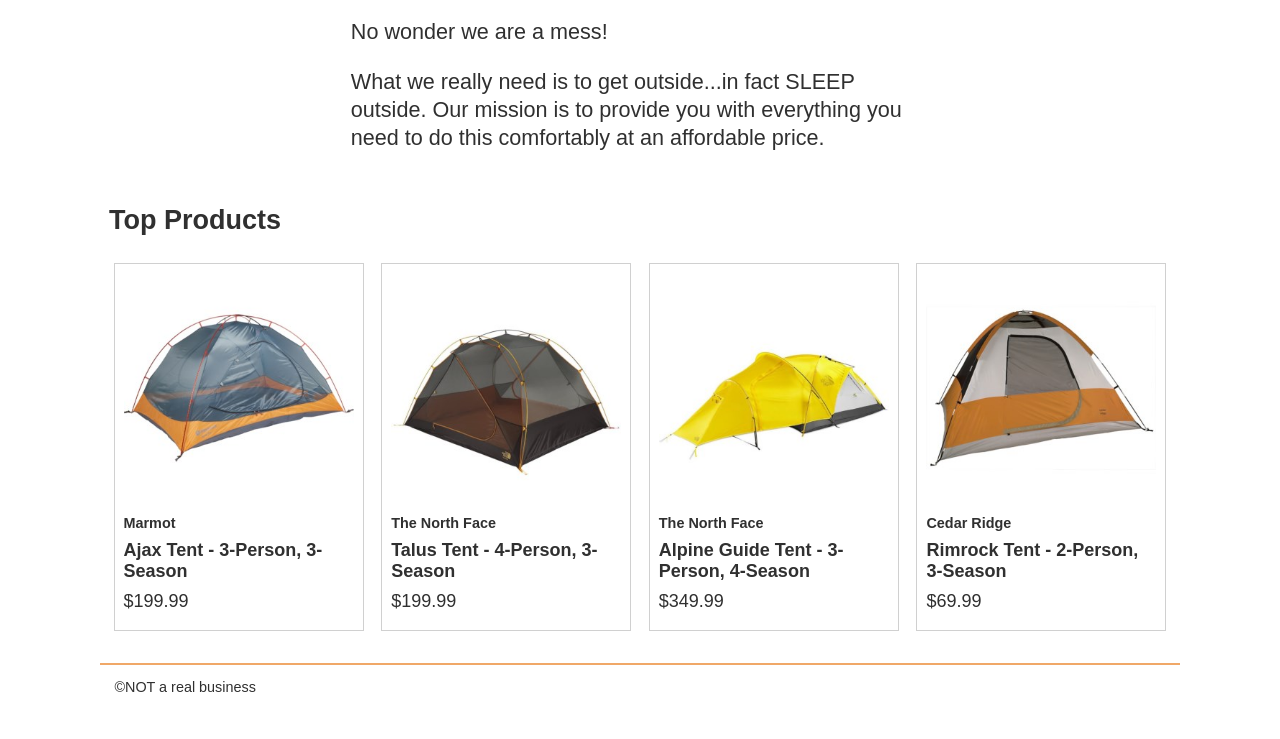
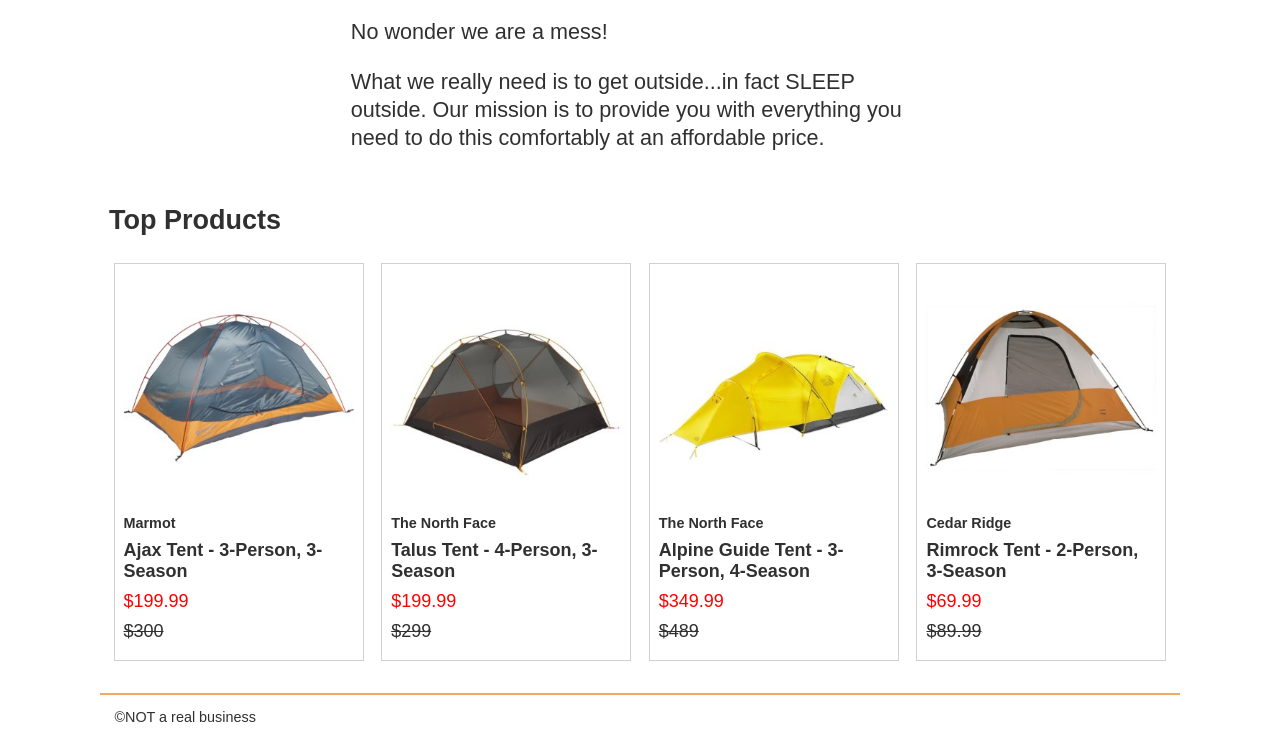
Before and after one commit to myjoshem/WDD330-FinalProject, a website built with Vite: page src/index.html in a window 1280 px wide. Shown: the part 469-1208 px from the top of the page. Before the commit the page ends 1178 px from the top, so only its background shows below. Built offline with nearby package versions, Linux system fonts and the light colour scheme.

Commit message:
added discounts to both product pages

```diff
--- a/src/css/style.css
+++ b/src/css/style.css
@@ -7,6 +7,7 @@
   --tertiary-color: #a4b8c4;
   --light-grey: #d0d0d0;
   --dark-grey: #303030;
+  --final-price-color: #ff0000;
   /* sizes */
   --font-base: 18px;
   --small-font: 0.8em;
@@ -175,6 +176,14 @@
 
 .card__name {
   font-size: 1em;
+}
+
+.product-card__price {
+  color: var(--final-price-color);
+}
+
+.product-card__suggested__price {
+  text-decoration: line-through;
 }
 
 /* End product list card */
--- a/src/index.html
+++ b/src/index.html
@@ -74,6 +74,7 @@
               <h3 class="card__brand">Marmot</h3>
               <h2 class="card__name">Ajax Tent - 3-Person, 3-Season</h2>
               <p class="product-card__price">$199.99</p>
+              <p class="product-card__suggested__price">$300</p>
             </a>
           </li>
           <li class="product-card">
@@ -85,6 +86,7 @@
               <h3 class="card__brand">The North Face</h3>
               <h2 class="card__name">Talus Tent - 4-Person, 3-Season</h2>
               <p class="product-card__price">$199.99</p>
+              <p class="product-card__suggested__price">$299</p>
             </a>
           </li>
 
@@ -97,6 +99,7 @@
               <h3 class="card__brand">The North Face</h3>
               <h2 class="card__name">Alpine Guide Tent - 3-Person, 4-Season</h2>
               <p class="product-card__price">$349.99</p>
+              <p class="product-card__suggested__price">$489</p>
             </a>
           </li>
           <li class="product-card">
@@ -108,6 +111,7 @@
               <h3 class="card__brand">Cedar Ridge</h3>
               <h2 class="card__name">Rimrock Tent - 2-Person, 3-Season</h2>
               <p class="product-card__price">$69.99</p>
+              <p class="product-card__suggested__price">$89.99</p>
             </a>
           </li>
         </ul>
--- a/src/js/productDetails.mjs
+++ b/src/js/productDetails.mjs
@@ -53,7 +53,8 @@
     product.NameWithoutBrand;
   document.querySelector(".productImage").src = product.Image;
   document.querySelector(".productImage").alt = product.Name;
-  document.querySelector(".productFinalPrice").innerText = product.FinalPrice;
+  document.querySelector(".productFinalPrice").innerText = "$" + product.FinalPrice;
+  document.querySelector(".productSuggestedRetailPrice").innerText = "$" + product.SuggestedRetailPrice;
   document.querySelector(".productColorName").innerText =
     product.Colors[0].ColorName;
   document.querySelector(".productDescriptionHtmlSimple").innerHTML =
```
Also changed, not shown: src/product_pages/index.html (+1 -0 lines).
